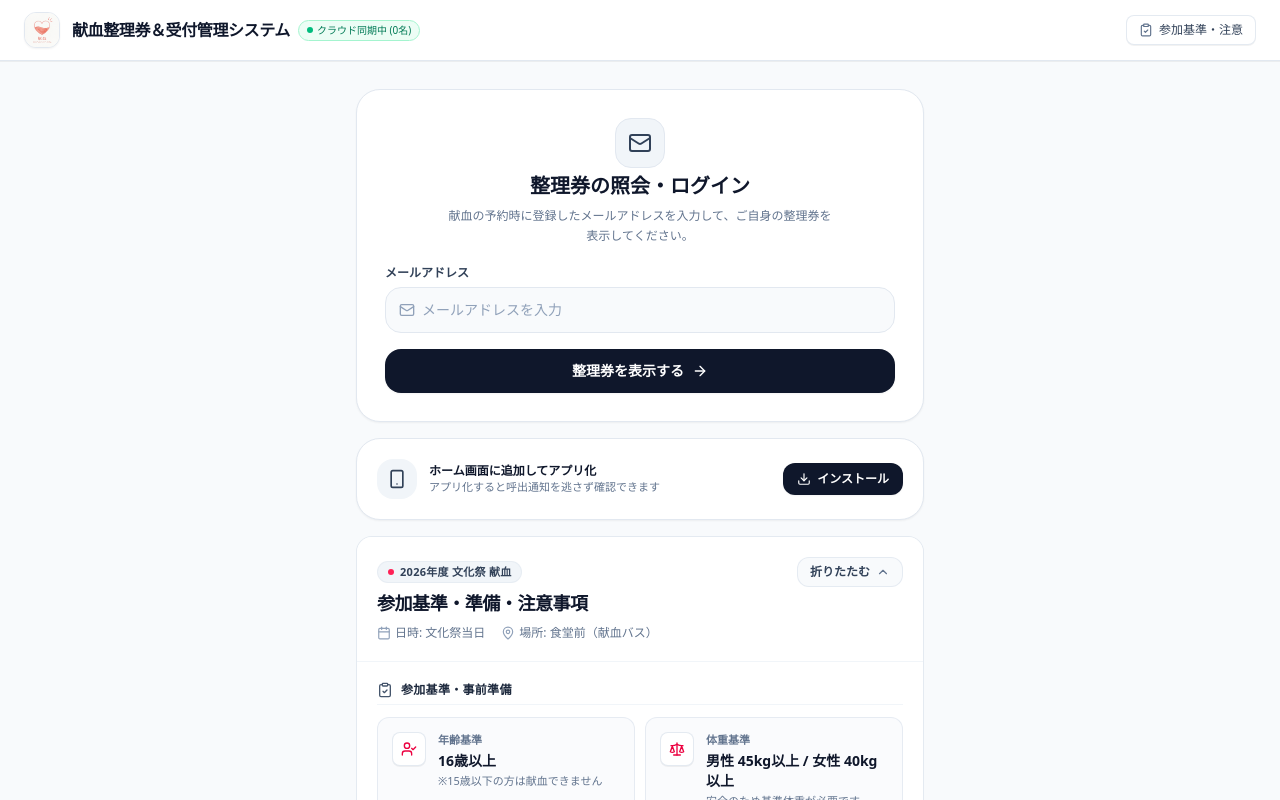
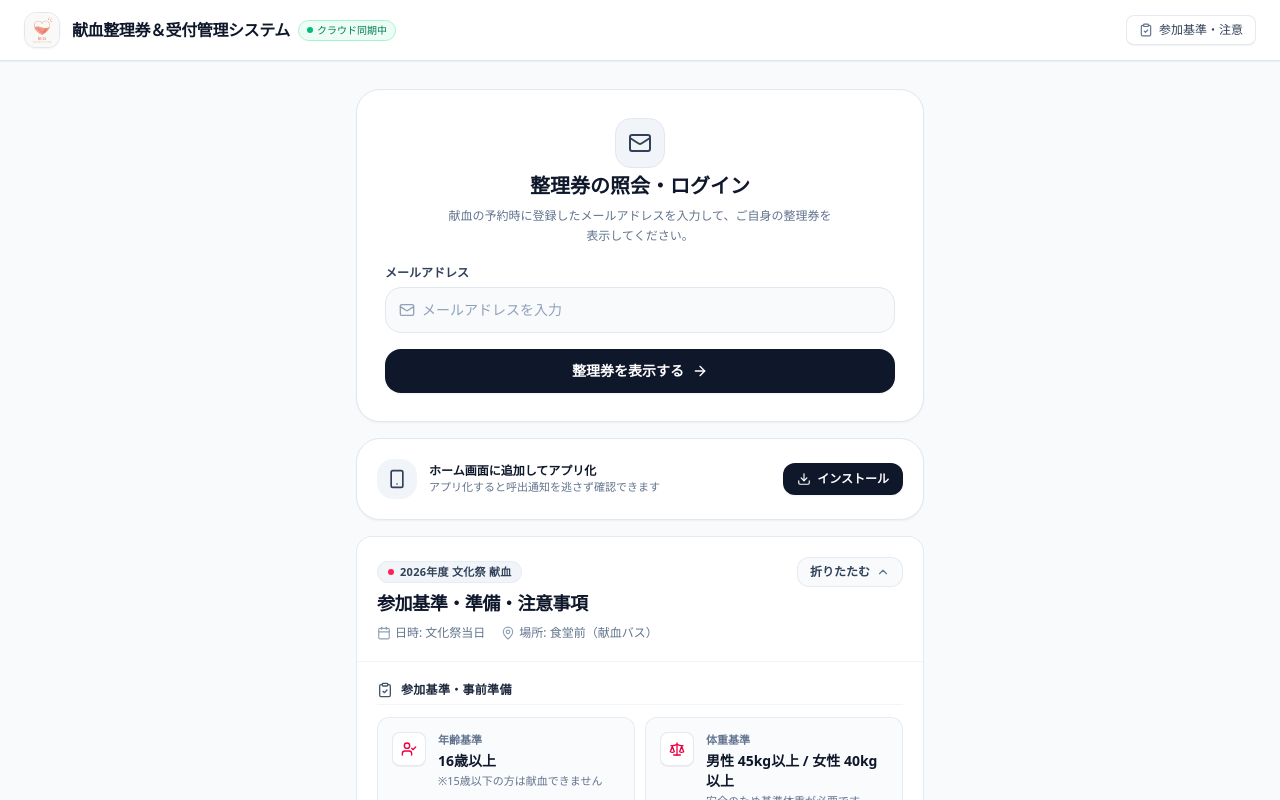
Before and after one commit to rocketdayo/donation, a React (Vite) app: page / in a window 1280 px wide. Shown: the top 800 px of the page. Built offline with nearby package versions, Linux system fonts and the light colour scheme; no server answers; the database is empty.

Commit message:
feat: update time slots and UI status display
- Update default time slot to 09:30
- Remove 08:30 and 09:00 from available time slots
- Simplify header sync status display
- Bump version to 31

```diff
--- a/src/components/Header.tsx
+++ b/src/components/Header.tsx
@@ -96,10 +96,10 @@ export const Header: React.FC<HeaderProps> = ({
                         ? 'bg-emerald-50 text-emerald-700 border-emerald-200'
                         : 'bg-amber-50 text-amber-700 border-amber-200'
                     }`}
-                    title={isFirebaseConnected ? `Firebaseクラウド同期中: ${ticketCount}名保存済み` : 'ローカル保存中（接続待機）'}
+                    title={isFirebaseConnected ? 'Firebaseクラウド同期中' : 'ローカル保存中（接続待機）'}
                   >
                     <span className={`w-1.5 h-1.5 rounded-full ${isFirebaseConnected ? 'bg-emerald-500 animate-pulse' : 'bg-amber-400'}`}></span>
-                    {isFirebaseConnected ? `クラウド同期中 (${ticketCount}名)` : 'ローカル保存'}
+                    {isFirebaseConnected ? 'クラウド同期中' : 'ローカル保存'}
                   </span>
                 )}
               </div>
--- a/src/utils/spreadsheet.ts
+++ b/src/utils/spreadsheet.ts
@@ -10,7 +10,7 @@ export const DEFAULT_SHEET_CSV_TEMPLATE = `番号,時間,メアド,名前,属性
  * e.g., 9:40 -> 09:30, 9:50 -> 09:30, 9:10 -> 09:00, 9:20 -> 09:00
  */
 export function normalizeTimeSlot(rawSlot: string): { slot: string; originalNote?: string } {
-  if (!rawSlot) return { slot: '09:00' };
+  if (!rawSlot) return { slot: '09:30' };
   const clean = rawSlot.trim();
 
   // Match HH:mm or H:mm
@@ -114,7 +114,7 @@ export function parseCSVToTickets(csvText: string): TicketRecord[] {
     const email = (emailIdx >= 0 && cols[emailIdx]) ? cols[emailIdx].trim() : '';
 
     // Time slot normalization (9:40 -> 09:30, 9:50 -> 09:30)
-    const rawSlot = (slotIdx >= 0 && cols[slotIdx]) ? cols[slotIdx].trim() : '09:00';
+    const rawSlot = (slotIdx >= 0 && cols[slotIdx]) ? cols[slotIdx].trim() : '09:30';
     const { slot: timeSlot, originalNote } = normalizeTimeSlot(rawSlot);
 
     const attribute = (attrIdx >= 0 && cols[attrIdx]) ? cols[attrIdx].trim() : undefined;
--- a/src/utils/storage.ts
+++ b/src/utils/storage.ts
@@ -4,8 +4,6 @@
 import { TicketRecord } from '../types';
 
 export const TIME_SLOTS = [
-  '08:30',
-  '09:00',
   '09:30',
   '10:00',
   '10:30',
```
Also changed, not shown: 1 other file (tests, documents, lock files or other folders).
